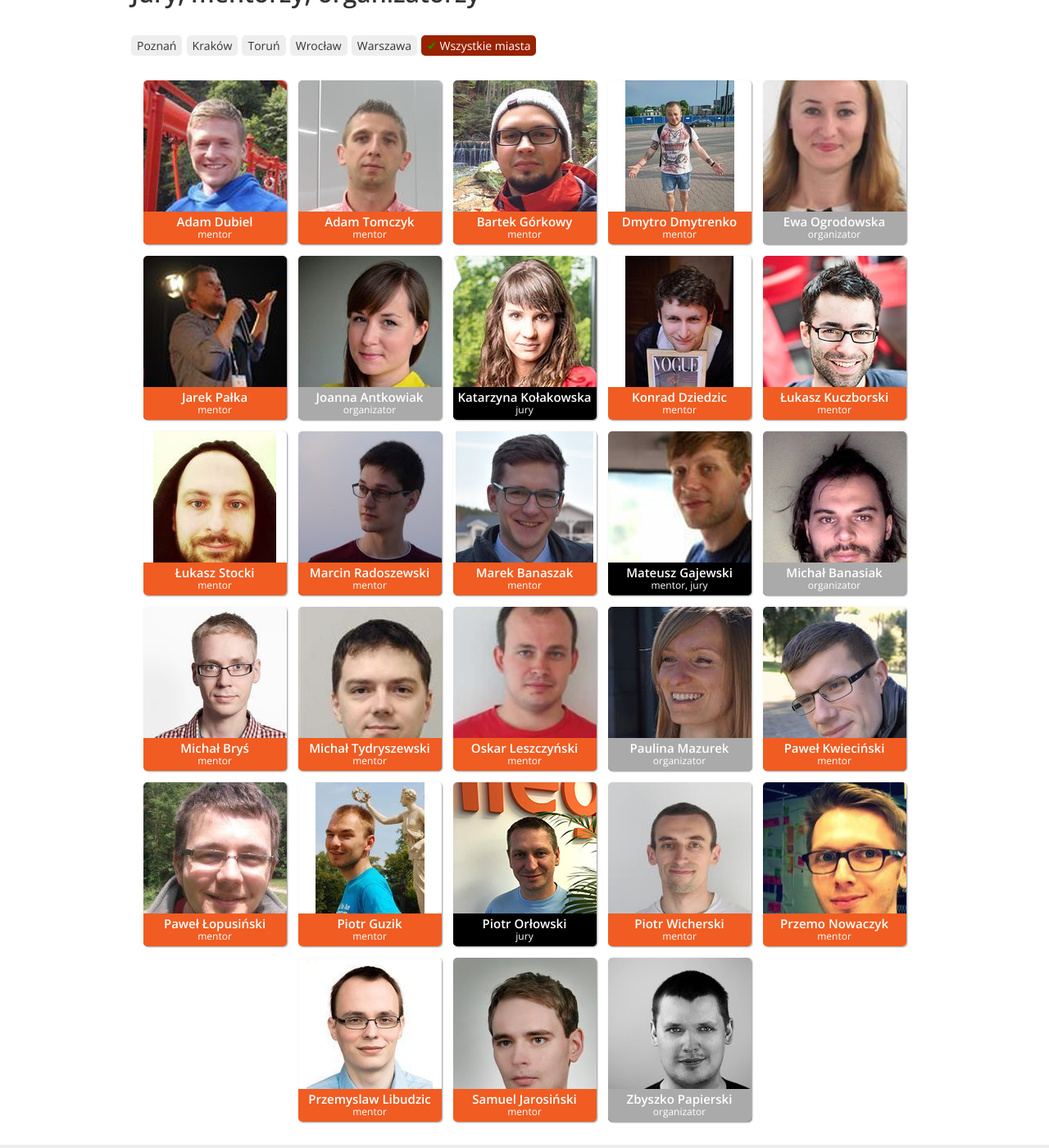
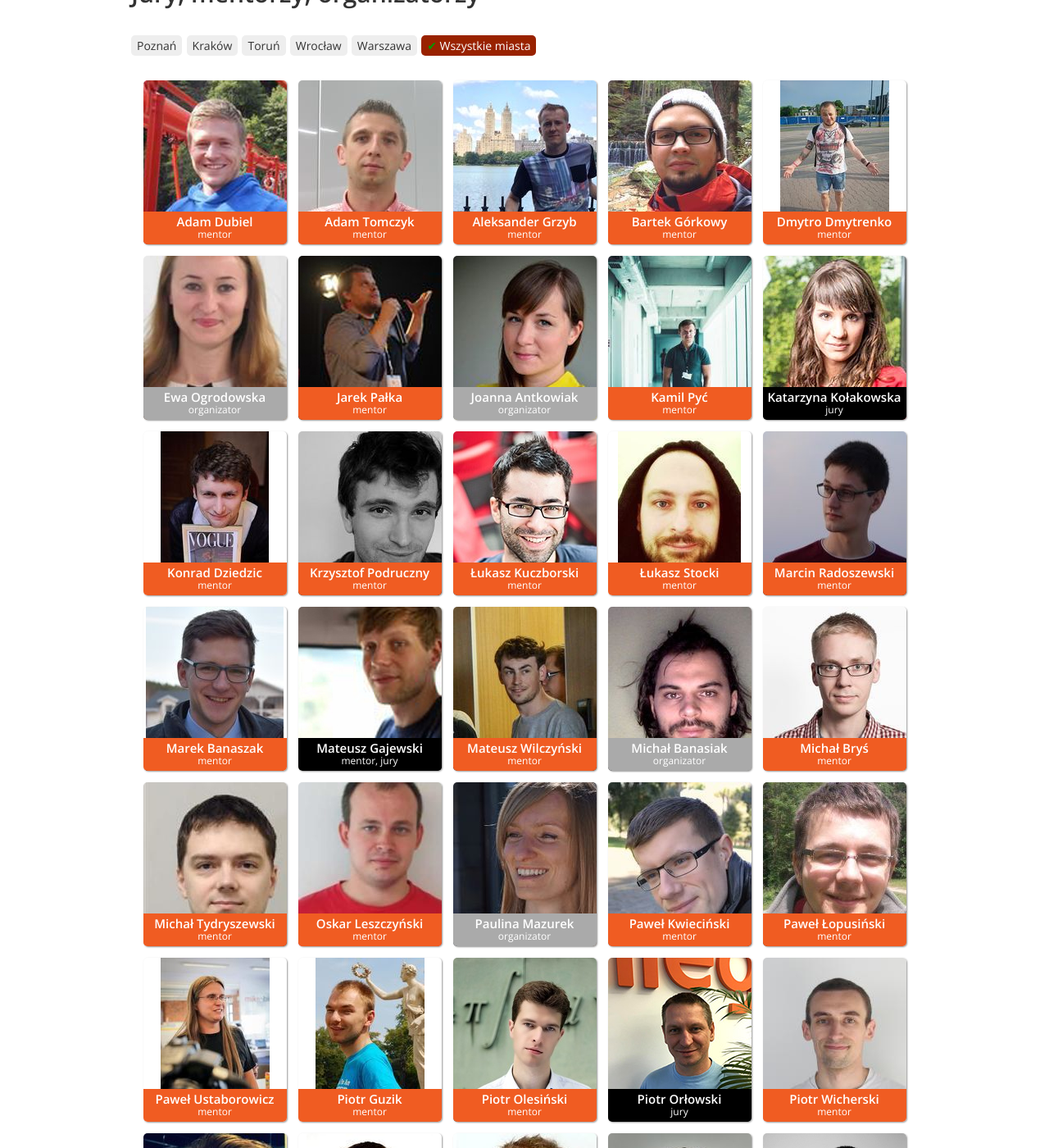
Before and after one commit to allegro/braincode, a Jekyll site: the page built from index.html, in a window 1280 px wide and 1400 px high, scrolled down 4893 px. Shown: the whole window at 82% size. Built offline with Jekyll 4.4.1, drawn with Linux system fonts in a browser that asks for light colours; Markdown is read by kramdown in place of the engine named in the settings; some of the changed lines change nothing that is shown; some of the changed text lies outside the part shown.

Commit message:
persons update

```diff
--- a/_data/members.yml
+++ b/_data/members.yml
@@ -165,3 +165,45 @@ piotr.orlowski:
     bio: Już w ubiegłym stuleciu uczestniczył w budowie polskiego Internetu pracując w Gazecie Wyborczej Online, od początku współtworzył też portal Gazeta.pl. W 2004 roku związał się z branżą e-commerce i zmieniał technologicznie merlin.pl i empik.com a aktualnie zmienia Allegro. Lubi rozwiązania proste i dające większe możliwości niż pierwotnie planowane.
     role: Jury
     city: Warszawa
+
+piotr.olesinski:
+    name: Piotr Olesiński
+    bio: Menedżer ds. rozwoju w Bivrost – VR Video Technologies, po godzinach seryjny przedsiębiorca i doradca, organizator Google Developer Group, kajakarz
+    role: Mentor
+    city: Warszawa
+
+mateusz.wilczynski:
+    name: Mateusz Wilczyński
+    bio: W Grupie Allegro odpowiedzialny za rozwój aplikacji Allegro na system Android. Majac do wyboru kodzenie czy kobiety - zawsze wybieram namiętną randkę z SDK. Jak już mnie oderwą od kodu - to stepuję po stepach Kaukazu, szusuję na nartach i szukam żony.
+    role: Mentor
+    city: Poznań
+
+aleksander.grzyb:
+    name: Aleksander Grzyb
+    bio: W Allegro zajmuje się aplikacją iOS. Ma również doświadczenie w wizji komputerowej (OpenCV). Lubi pisać gemy w Ruby i skrypty, które robią wszystko za niego. W tematach nietechnicznych może opowiedzieć o doświadczeniach z dwóch erasmusów oraz stażu w USA
+    role: Mentor
+    city: Poznań
+
+kamil.pyc:
+    name: Kamil Pyć
+    bio: W Allegro zajmuje się współtworzeniem aplikacji na iOS. W wolnym czasie próbuje swoich sił w hackatonach oraz zrobić coś użytecznego ze swoim Raspberry Pi.
+    role: Mentor
+    city: Wrocław
+
+remigiusz.herba:
+    name: Remigiusz Herba
+    bio: Programista aplikacji iOS.
+    role: Mentor
+    city: Wrocław
+
+krzysztof.podruczny:
+    name: Krzysztof Podruczny
+    bio: Projektant UX aplikacji mobilnych Allegro.
+    role: Mentor
+    city: Wrocław
+
+pawel.ustaborowicz:
+    name: Paweł Ustaborowicz
+    bio: Paweł is a mobile software professional with 10+ years of experience as a Developer, Test Engineer, Project Manager and Product Owner of mobile products for various mobile platforms (including iOS and Android). True believer and evangelist of mobile technologies, convinced that mobile is the future of personal computing.
+    role: Mentor
+    city: Wrocław
```
Also changed, not shown: img/authors/aleksander.grzyb.jpg (added), img/authors/kamil.pyc.jpg (added), img/authors/krzysztof.podruczny.jpg (added), img/authors/mateusz.wilczynski.jpg (added), img/authors/pawel.ustaborowicz.jpg (added), img/authors/piotr.olesinski.jpg (added), img/authors/remigiusz.herba.jpg (added).
